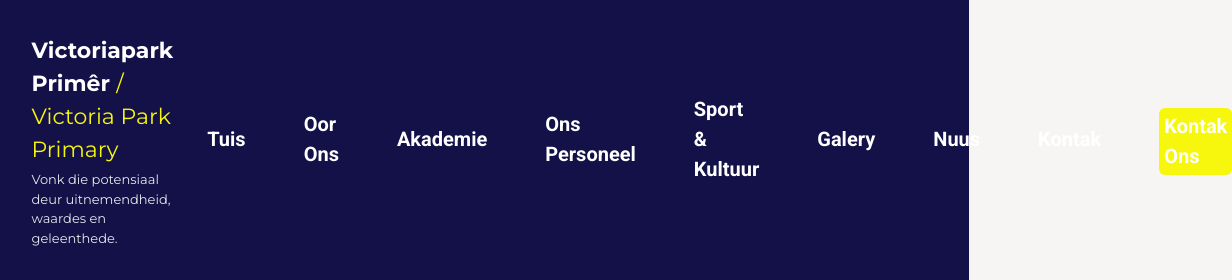
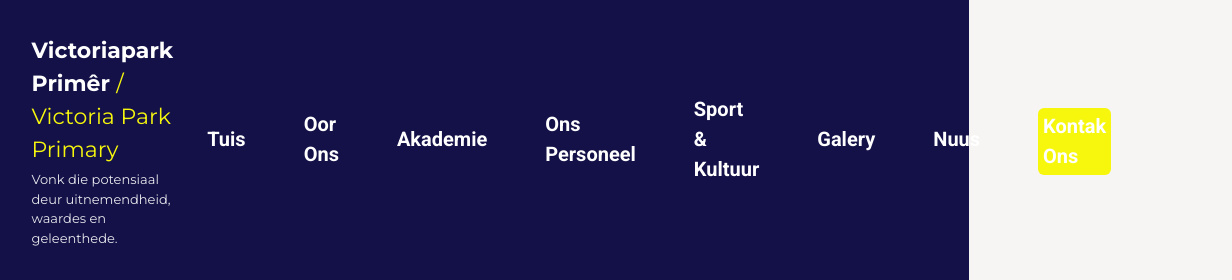
Before and after one commit to cleofortuin/victoriaparkprimary, a plain HTML site: page about.html in a window 1280 px wide. Shown: the top 280 px of the page, 311-1543 px from the left, 1232 px wide, since content can reach past the window. Drawn offline with Linux system fonts and the light colour scheme.

Commit message:
Update about.html

```diff
--- a/about.html
+++ b/about.html
@@ -23,7 +23,6 @@
       <a href="sports.html">Sport & Kultuur</a>
       <a href="gallery.html">Galery</a>
       <a href="news.html">Nuus</a>
-      <a href="contact.html">Kontak</a>
       <a class="btn-yellow" href="contact.html">Kontak Ons</a>
     </nav>
   </div>
```
